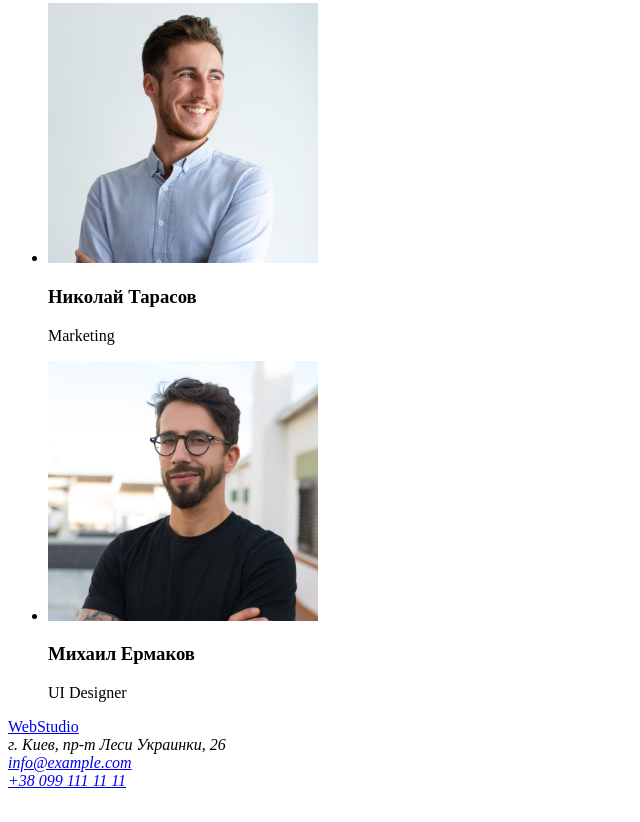
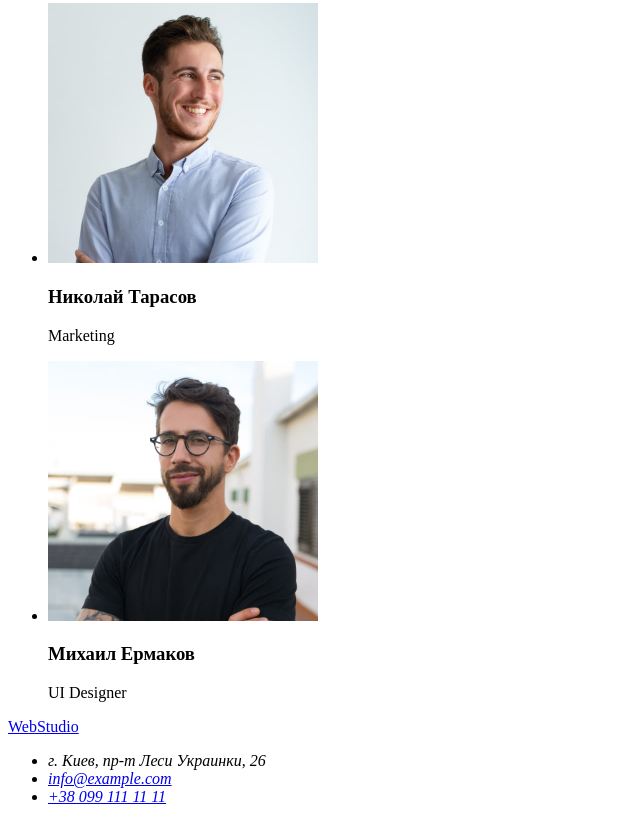
Before and after one commit to Nejdancs/goit-markup-hw-01, a plain HTML site: page index.html in a window 1280 px wide. Shown: the part 2360-3182 px from the top of the page, without its empty margins (0-640 px from the left). Before the commit the page ends 3158 px from the top, so only its background shows below. Drawn offline with Linux system fonts and the light colour scheme.

Commit message:
Добавляет разметку макета

```diff
--- a/index.html
+++ b/index.html
@@ -149,9 +149,11 @@
       <a href="./index.html">WebStudio</a>
 
       <address>
-        г. Киев, пр-т Леси Украинки, 26 <br />
-        <a href="mailto:">info@example.com</a><br />
-        <a href="tel:+380961111111">+38 099 111 11 11</a>
+        <ul>
+          <li>г. Киев, пр-т Леси Украинки, 26</li>
+          <li><a href="mailto:">info@example.com</a></li>
+          <li><a href="tel:+380961111111">+38 099 111 11 11</a></li>
+        </ul>
       </address>
     </footer>
   </body>
```
